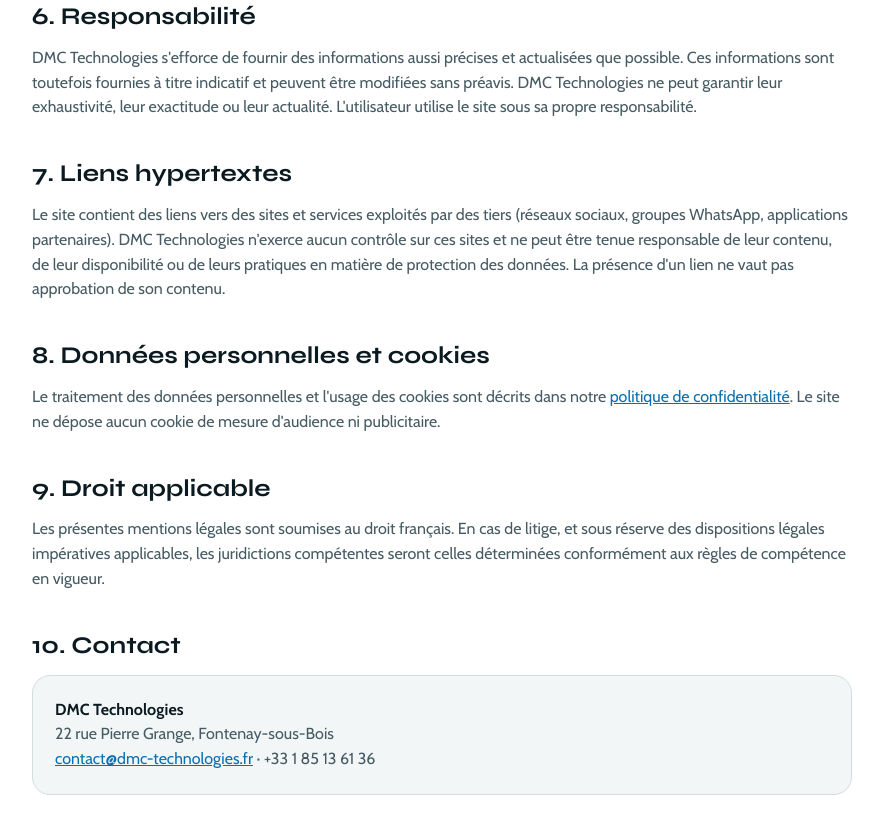
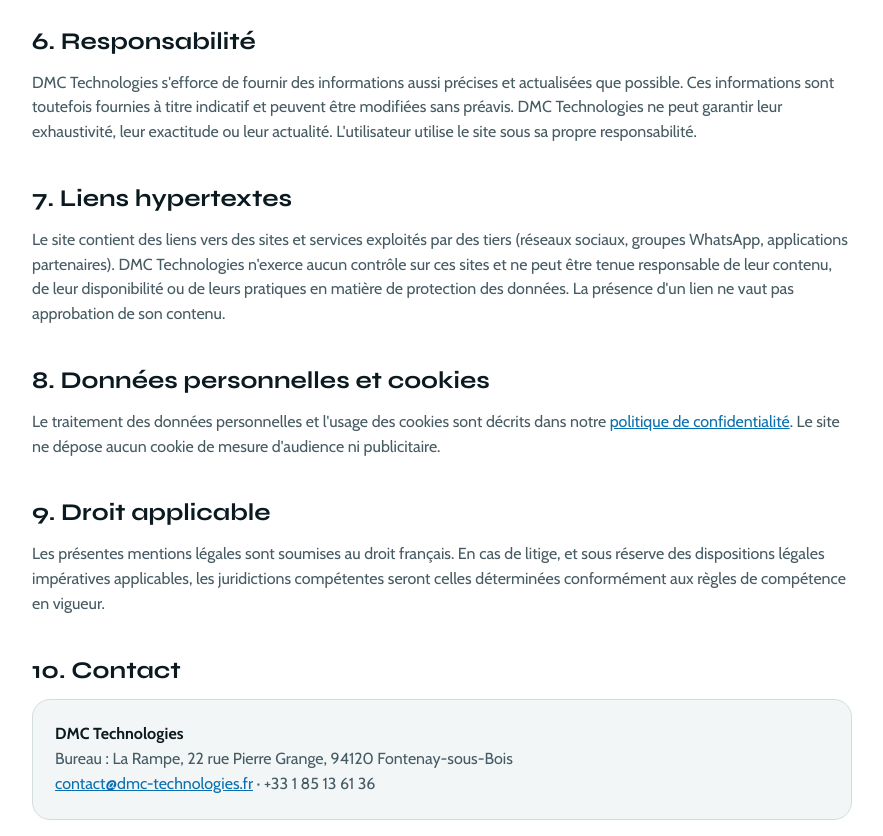
Before and after one commit to belajdm/dmc-technologies, a plain HTML site: page mentions-legales/index.html in a window 1280 px wide. Shown: the part 1961-2797 px from the top of the page, without its empty margins (198-1081 px from the left). Drawn offline with nearby package versions, Linux system fonts and the light colour scheme.

Commit message:
Update index.html

```diff
--- a/mentions-legales/index.html
+++ b/mentions-legales/index.html
@@ -52,6 +52,7 @@ Entreprise individuelle (EI)<br>
 Siège : 57 rue Karl Marx, Champigny-sur-Marne<br>
 SIRET : 818 137 697 00012 · RCS Créteil 818 137 697<br>
 TVA non applicable, art. 293 B du CGI<br>
+Bureau : La Rampe, 22 rue Pierre Grange, 94120 Fontenay-sous-Bois<br>
 Téléphone : +33 1 85 13 61 36 · E-mail : <a href="mailto:contact@dmc-technologies.fr">contact@dmc-technologies.fr</a></p></div>
 <p>Directeur de la publication : Dangabo M. Belaj, fondateur.</p>
 
@@ -99,7 +100,7 @@ Téléphone : +33 1 85 13 61 36 · E-mail : <a href="mailto:contact@dmc-technolo
 
 <h2>10. Contact</h2>
 <div class="card"><p><strong>DMC Technologies</strong><br>
-22 rue Pierre Grange, Fontenay-sous-Bois<br>
+Bureau : La Rampe, 22 rue Pierre Grange, 94120 Fontenay-sous-Bois<br>
 <a href="mailto:contact@dmc-technologies.fr">contact@dmc-technologies.fr</a> · +33 1 85 13 61 36</p></div>
 </main>
 
```
